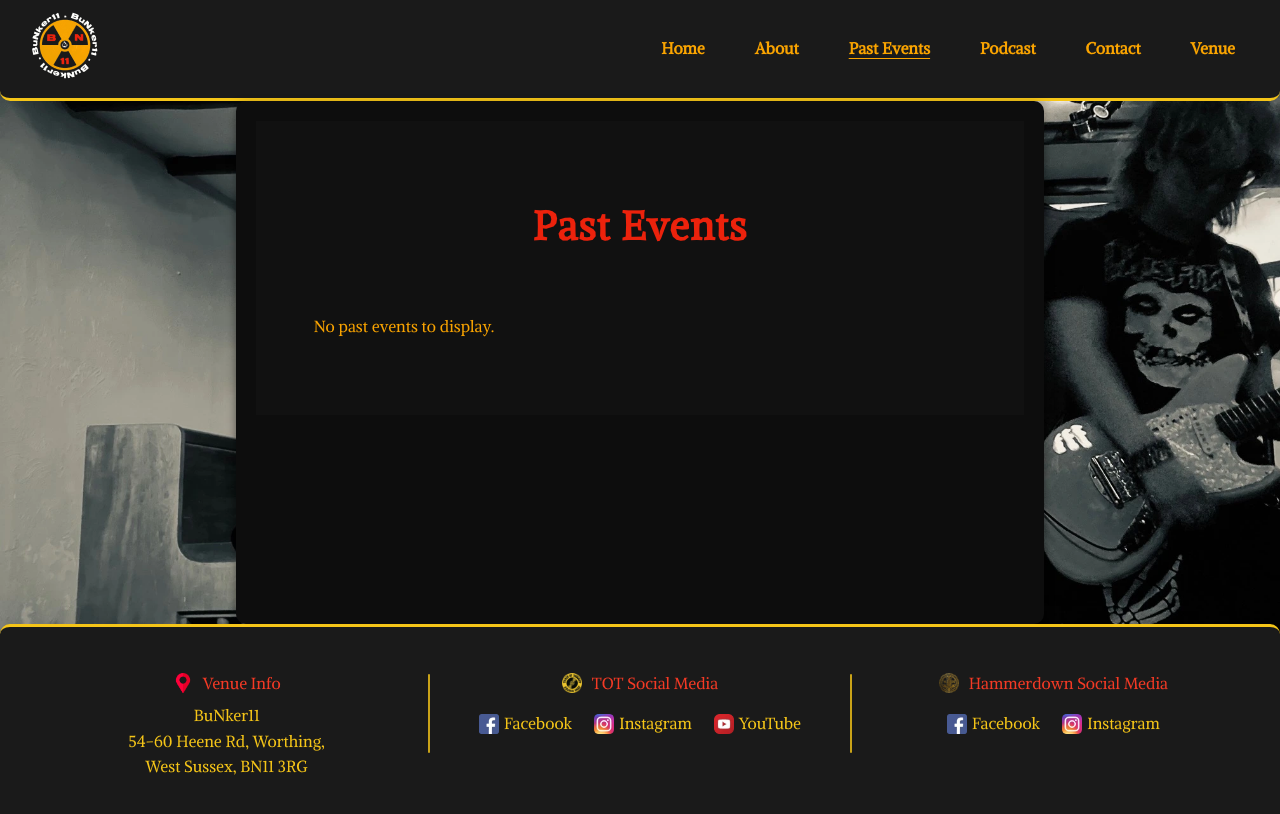
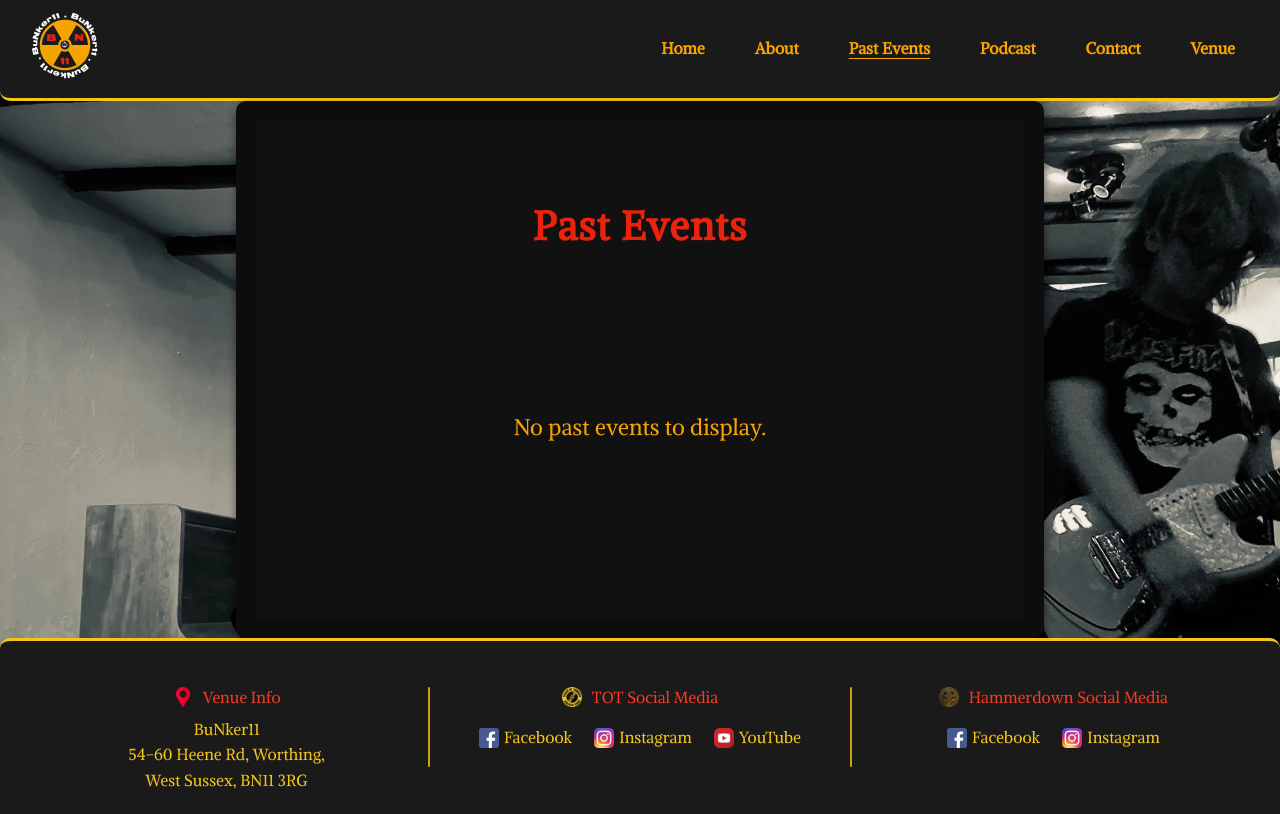
Before and after one commit to Fin250/ProjectRook1, a Flask app: page /past_events in a window 1280 px wide. Before the commit the page ends 775 px from the top, so only its background shows below. Run offline with Flask 3, Linux system fonts and the light colour scheme.

Commit message:
Improved layout of the no past events error message

```diff
--- a/static/css/home.css
+++ b/static/css/home.css
@@ -214,6 +214,20 @@
     letter-spacing: 1px;
 }
 
+.no-events-message {
+    display: flex;
+    justify-content: center;
+    align-items: center;
+    min-height: 300px;
+    font-size: 1.4rem;
+    color: #faa400;
+}
+
+.events-grid.no-events {
+    display: block;
+    padding: 0;
+}
+
 @media (max-width: 1024px) {
     .events-grid {
         grid-template-columns: repeat(2, 1fr);
--- a/templates/past_events.html
+++ b/templates/past_events.html
@@ -9,7 +9,7 @@
 {% block content %}
 <section class="past-events">
     <h2>Past Events</h2>
-    <div class="events-grid">
+    <div class="events-grid {% if events|length == 0 %}no-events{% endif %}">
         {% for event in events %}
         <a href="{{ url_for('event_detail', event_id_title=event.id ~ '-' ~ event.title|replace(' ', '-') ) }}">
             <div class="event-card">
@@ -22,7 +22,9 @@
             </div>
         </a>
         {% else %}
-        <p>No past events to display.</p>
+        <div class="no-events-message">
+            <p>No past events to display.</p>
+        </div>
         {% endfor %}
     </div>
 </section>
```
